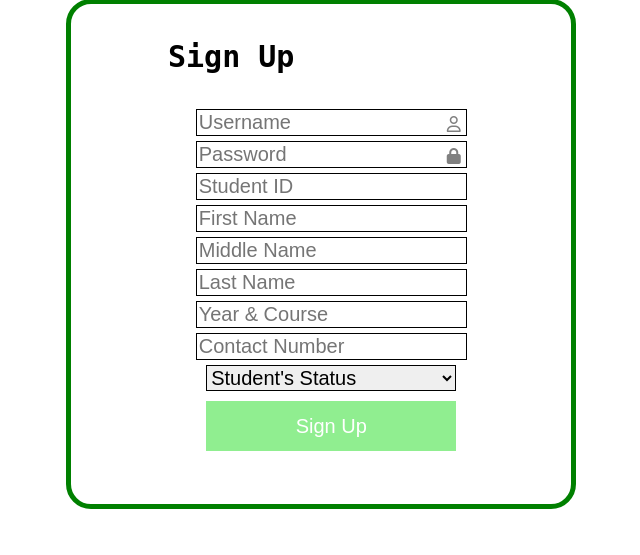
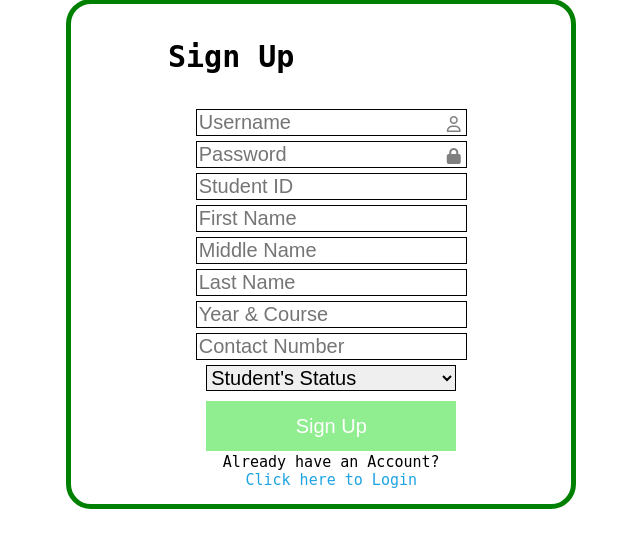
Before and after one commit to rychrstn/Grading-System, a PHP site: page /register.php in a window 1280 px wide. Shown: the part 91-646 px from the top of the page, without its empty margins (362-1002 px from the left). Run offline with PHP 8.4, Linux system fonts and the light colour scheme; some libraries are stand-ins or nearby versions.

Commit message:
front end update

```diff
--- a/css/style.css
+++ b/css/style.css
@@ -28,7 +28,7 @@ form {
     margin-top: 10px;
 }
 .box {
-    position: absolute;
+    position: fixed;
     background: white;
     border-radius: 25px;
     border: 5px solid green;
--- a/register.php
+++ b/register.php
@@ -50,8 +50,13 @@
             <option value="Irreguar"> Irregular Student</option>
         </select>
         <br>
-        <input class="btnsignup" style="width: 250px; height: 50px; color: white; background-color:lightgreen; font-size: 20px;"
+        <input class="btnsignup" style="width: 250px; height: 50px; color: white; background-color:lightgreen; font-size: 20px;
+        margin-bottom: 2px;"
         type="submit" name="insert" value="Sign Up">
+        <br>
+        <div style="font-family: monospace; font-size: 15px;">Already have an Account?</div>
+        <a style="text-decoration: none; color: #1EA4E3;
+        font-family: monospace; font-size: 15px" href="student_login.php">Click here to Login</a>
     </form>
 
 </body>
--- a/student_login.php
+++ b/student_login.php
@@ -46,9 +46,8 @@
         <br>
         <input class="btnlogin" style="width: 100px; height: 50px; color: white; background-color:black; font-size: 20px;" type="submit" name="login" value="Login">
         <div class="signup">
-			Don't have an Account?
-			</br>
-			<a style = "color: #1EA4E3"; href="register.php">Click here to Sign up</a>
+			<div style="font-size: 15px;">Don't have an Account?</div>
+			<a style = "color: #1EA4E3; font-size: 15px;" href="register.php">Click here to Sign up</a>
 		</div>
         </div>
     </div>
```
